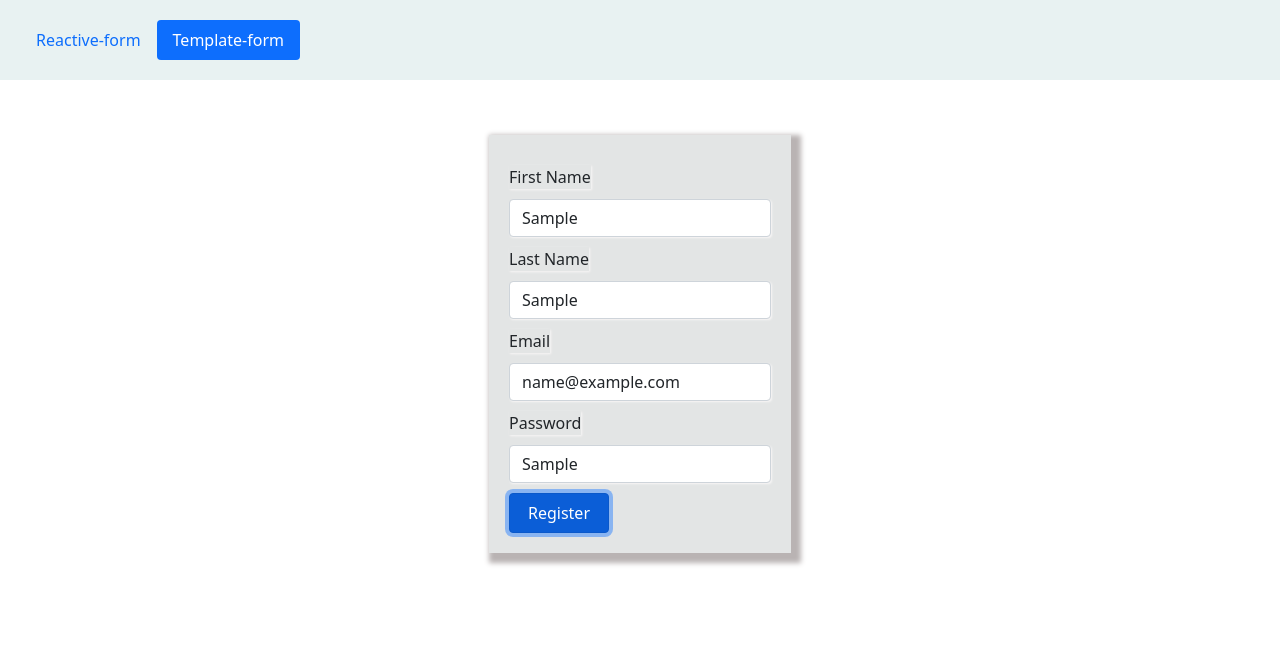
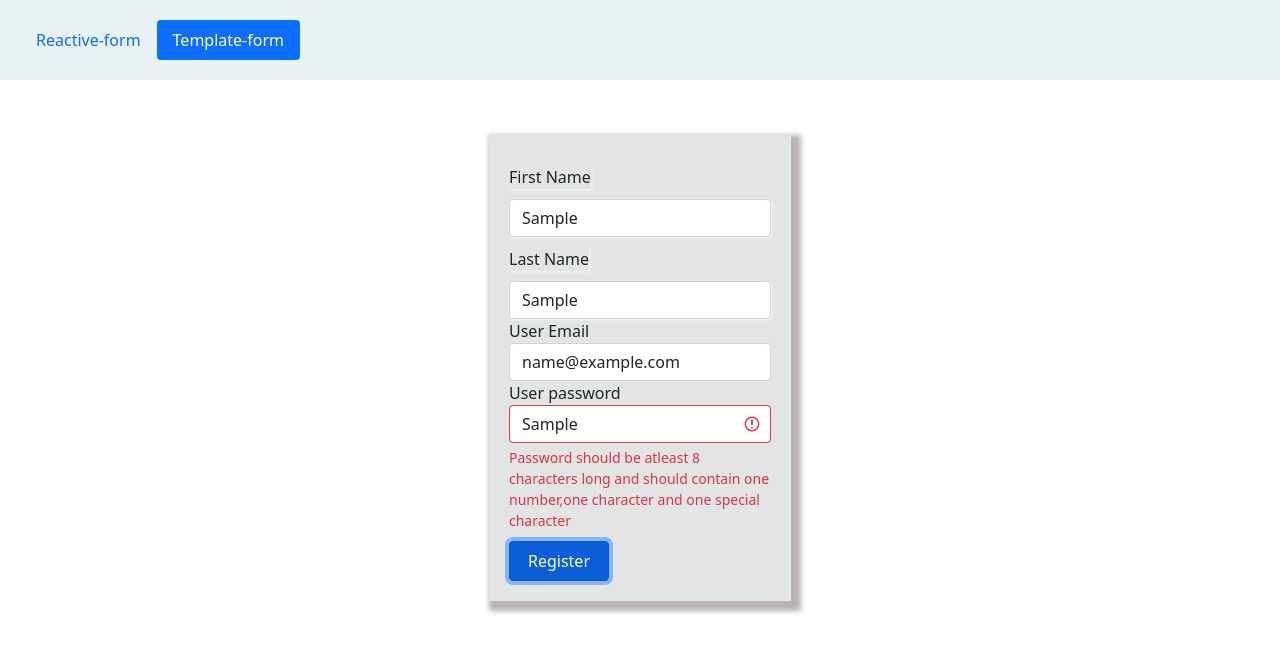
Before and after one commit to RashiChouksey12/Angular--Forms, an Angular app: page /template-form in a window 1280 px wide. Both pictures are taken after typing "Sample", "Sample", "name@example.com", "Sample" into the empty fields and a click on the button "Register". Shown: the top 652 px of the page. Built offline with nearby package versions, Linux system fonts and the light colour scheme.

Commit message:
feature/Task-4 Task done

```diff
--- a/src/app/Components/tamplate-form/tamplate-form.component.html
+++ b/src/app/Components/tamplate-form/tamplate-form.component.html
@@ -1,12 +1,13 @@
 <!DOCTYPE html>
 <html lang="en">
+
 <head>
   <meta charset="UTF-8">
   <meta http-equiv="X-UA-Compatible" content="IE=edge">
   <meta name="viewport" content="width=device-width, initial-scale=1.0">
   <title>Template driven Form</title>
+</head>
 
-</head>
 <body>
   <div class="row">
     <div class="col"></div>
@@ -14,52 +15,74 @@
       <form action="" class="forms" #regForm="ngForm" (ngSubmit)="regUser()">
         <div class="form-group">
           <label for="firstName" class="lbl">First Name</label>
-                    <input required minlength="3" placeholder="First_Nmae" maxlength="10" [(ngModel)]="schema.firstName" name="firstName" type="text" #firstName="ngModel"class="form-control lbl"id="firstName">
+          <input required minlength="3" placeholder="First_Name" maxlength="10" [(ngModel)]="schema.firstName"
+            name="firstName" type="text" #firstName="ngModel" class="form-control lbl" id="firstName">
           <div class="alert alert-danger" *ngIf="firstName.touched && !firstName.valid">
             <div *ngIf="firstName.errors && firstName.errors['required']">First Name is required.</div>
-                        <div *ngIf="firstName.errors && firstName.errors['minlength']"> minimum 3 character required .</div>
+            <div *ngIf="firstName.errors && firstName.errors['minlength']"> minimum 3 character required .
+            </div>
             <div *ngIf="firstName.errors && firstName.errors['maxlength']">F maximum 10 character.</div>
+
           </div>
         </div>
 
         <div class="form-group">
           <label for="lastName" class="lbl">Last Name</label>
-                    <input required minlength="3" placeholder="Last_Name" maxlength="10" [(ngModel)]="schema.lastName" name="lastName" type="text" #lastName="ngModel"class="form-control lbl"id="lastName">
+          <input required minlength="3" placeholder="Last_Name" maxlength="10" [(ngModel)]="schema.lastName"
+            name="lastName" type="text" #lastName="ngModel" class="form-control lbl" id="lastName">
           <div class="alert alert-danger" *ngIf="lastName.touched && !lastName.valid">
             <div *ngIf="lastName.errors && lastName.errors['required']">last Name is required.</div>
-                        <div *ngIf="lastName.errors && lastName.errors['minlength']"> minimum 3 character required .</div>
+            <div *ngIf="lastName.errors && lastName.errors['minlength']"> minimum 3 character required .
+            </div>
             <div *ngIf="lastName.errors && lastName.errors['maxlength']"> maximum 10 character.</div>
           </div>
         </div>
 
-                <div class="form-group">
-                    <label for="email" class="lbl">Email</label>
-                    <input required  placeholder="email" [(ngModel)]="schema.email" name="email" type="text" #email="ngModel"class="form-control lbl"id="email"
-                    pattern="[a-z0-9._%+-]+@[a-z0-9.-]+\.[a-z]{2,4}$"
-                    >
-                    <div class="alert alert-danger" *ngIf="email.touched && !email.valid">
-                        <p *ngIf="email.errors?.required">Email is a required field!</p>
-                        <p *ngIf="email.errors?.pattern">This is not a valid Email!!!</p>
+        <div class="form-group row">
+          <label for="userEmailId">User Email</label>
+          <div>
+            <input class="form-control" id="userEmaild" type="text" appEmailvalidator
+              placeholder="User Email (required)" required [(ngModel)]="schema.userEmail" name="userEmail"
+              #userEmailVar="ngModel"
+              [ngClass]="{'is-invalid': (userEmailVar.touched || userEmailVar.dirty) && !userEmailVar.valid }" />
+            <span class="invalid-feedback">
+              <span *ngIf="userEmailVar.hasError('required')">
+                User email is required.
+              </span>
+              <span *ngIf="userEmailVar.hasError('emailvalidator')">
+                Please provide a valid email address
+              </span>
+            </span>
           </div>
         </div>
 
         <div class="form-group">
-                    <label for="password" class="lbl">Password</label>
-                    <input required minlength="3" placeholder="password" maxlength="10" [(ngModel)]="schema.password" name="password" type="text" #password="ngModel"class="form-control lbl"id="password">
-                    <div class="alert alert-danger" *ngIf="password.touched && !password.valid">
-                        <div *ngIf="password.errors && password.errors['required']"> password is required.</div>
-                        <div *ngIf="password.errors && password.errors['minlength']"> minimum 3 character required .</div>
-                        <div *ngIf="password.errors && password.errors['maxlength']"> maximum 10 character.</div>
+          <label for="userEmailId">User password</label>
+          <div>
+            <input class="form-control" id="userEmaild" type="text" appPasswordvalidator
+              placeholder="User password (required)" required invalidPassword [(ngModel)]="schema.password"
+              name="password" #passwordVar="ngModel"
+              [ngClass]="{'is-invalid': (passwordVar.touched || passwordVar.dirty) && !passwordVar.valid }" />
+            <span class="invalid-feedback">
+              <span *ngIf="passwordVar.hasError('required')">
+                password is required.
+              </span>
+              <span *ngIf="passwordVar.hasError('passValidate')">
+                Password should be atleast 8 characters
+                long and should contain one number,one character and one special
+                character
+              </span>
+            </span>
           </div>
         </div>
 
         <div class="form-group">
           <button type="submit" class="btn btn-primary">Register</button>
         </div>
-
       </form>
     </div>
     <div class=" col"> </div>
   </div>
 </body>
+
 </html>
--- a/src/app/Components/tamplate-form/tamplate-form.component.ts
+++ b/src/app/Components/tamplate-form/tamplate-form.component.ts
@@ -1,20 +1,20 @@
 import { Component, OnInit } from '@angular/core';
 import { loginForm } from 'src/app/modal/tamplate';
+
 @Component({
   selector: 'app-tamplate-form',
   templateUrl: './tamplate-form.component.html',
   styleUrls: ['./tamplate-form.component.css']
 })
 export class TamplateFormComponent {
-  schema = new loginForm( "", "","", "");
+  errorMessage:string;
+  schema = new loginForm('','','' ,'');
 
-  regUser() {
-    console.log("Firstname", this.schema.firstName);
-    console.log("Lastname", this.schema.lastName);
-    console.log("email", this.schema.email);
-    console.log("password", this.schema.password);
+  regUser(){
+    console.table(this.schema.firstName);
+    console.table(this.schema.lastName);
+    console.table(this.schema.userEmail);
+    console.table(this.schema.password)
+  }
 
-
-
-  }
 }
--- a/src/app/app.module.ts
+++ b/src/app/app.module.ts
@@ -5,12 +5,16 @@ import { AppComponent } from './app.component';
 import { ReactiveFormsModule,FormsModule } from '@angular/forms';
 import { ReactiveFormComponent } from './Components/reactive-form/reactive-form.component';
 import { TamplateFormComponent } from './Components/tamplate-form/tamplate-form.component';
+import { EmailvalidatorDirective } from './directives/email/emailvalidator.directive';
+import { PasswordvalidatorDirective } from './directives/password/passwordvalidator.directive';
 
 @NgModule({
   declarations: [
     AppComponent,
     TamplateFormComponent,
-    ReactiveFormComponent
+    ReactiveFormComponent,
+    EmailvalidatorDirective,
+    PasswordvalidatorDirective,
 
   ],
   imports: [
--- /dev/null
+++ b/src/app/directives/email/emailvalidator.directive.ts
@@ -0,0 +1,44 @@
+import { Directive } from '@angular/core';
+import { Validator, NG_VALIDATORS, ValidatorFn, FormControl } from '@angular/forms';
+
+@Directive({
+  selector: '[appEmailvalidator]',
+  providers: [
+    {
+      provide: NG_VALIDATORS,
+      useClass: EmailvalidatorDirective,
+      multi: true
+    }
+  ]
+})
+export class EmailvalidatorDirective {
+
+  validator: ValidatorFn;
+  constructor() {
+    this.validator = this.emailValidator();
+  }
+
+  validate(c: FormControl) {
+    return this.validator(c);
+  }
+
+  // constructor() { }
+  emailValidator(): ValidatorFn {
+    return (control: FormControl) => {
+      if (control.value != null && control.value !== '') {
+        let isValid = /^[_a-z0-9]+(\.[_a-z0-9]+)*@[a-z0-9-]+(\.[a-z0-9-]+)*(\.[a-z]{2,4})$/.test(control.value);
+        if (isValid) {
+          return null;
+        } else {
+          return {
+            emailvalidator: { valid: false }
+          };
+        }
+      } else {
+        return null;
+      }
+    };
+  }
+
+
+}
--- /dev/null
+++ b/src/app/directives/password/passwordvalidator.directive.ts
@@ -0,0 +1,41 @@
+import { Directive } from '@angular/core';
+import { Validator, NG_VALIDATORS, ValidatorFn, FormControl } from '@angular/forms';
+
+
+@Directive({
+  selector: '[appPasswordvalidator]',
+  providers: [
+    {
+      provide: NG_VALIDATORS,
+      useClass:PasswordvalidatorDirective,
+      multi: true
+    }
+  ]
+})
+export class PasswordvalidatorDirective {
+
+  validator: ValidatorFn;
+  constructor() {
+    this.validator = this.passValidate();
+  }
+  validate(c: FormControl) {
+    return this.validator(c);
+  }
+
+  passValidate(): ValidatorFn {
+    return (control: FormControl) => {
+      if (control.value != null && control.value !== '') {
+        let isValid = /^(?=.*[A-Z][a-z])(?=.*\d)(?=.*[$@$!%*#?&])[A-Za-z\d$@$!%*#?&]{8,}$/.test(control.value);
+        if (isValid) {
+          return null;
+        } else {
+          return {
+            passValidate: { valid: false }
+          };
+        }
+      } else {
+        return null;
+      }
+    };
+  }
+}
--- a/src/app/modal/tamplate.ts
+++ b/src/app/modal/tamplate.ts
@@ -2,7 +2,7 @@ export class loginForm {
     constructor(
         public firstName: string,
         public lastName: string,
-        public email: string,
+        public userEmail: string,
         public password: string,
     ) { }
 }
```
Also changed, not shown: 2 other files (tests, documents, lock files or other folders). Lines whose indentation alone changed are shown as unchanged.
